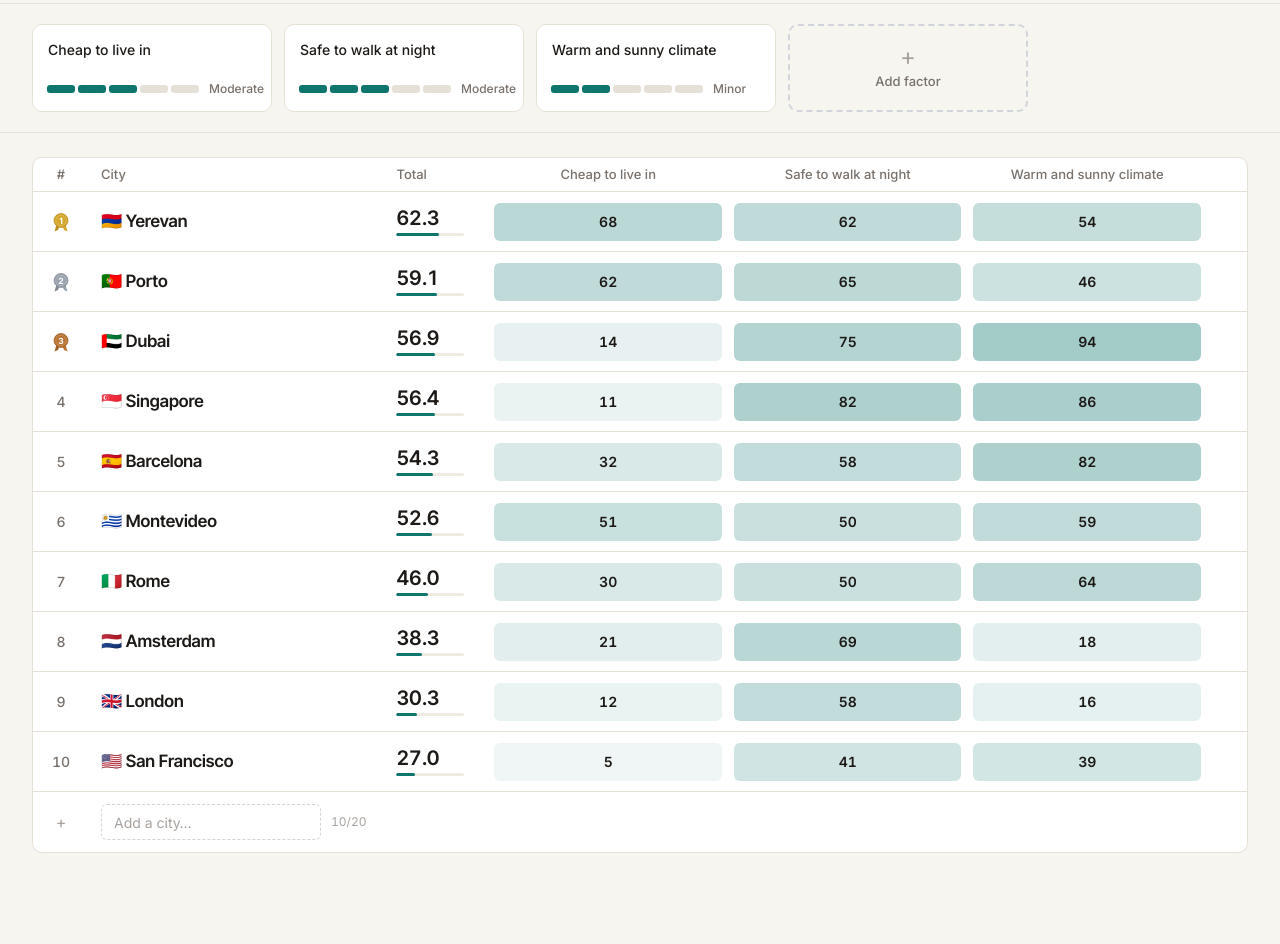
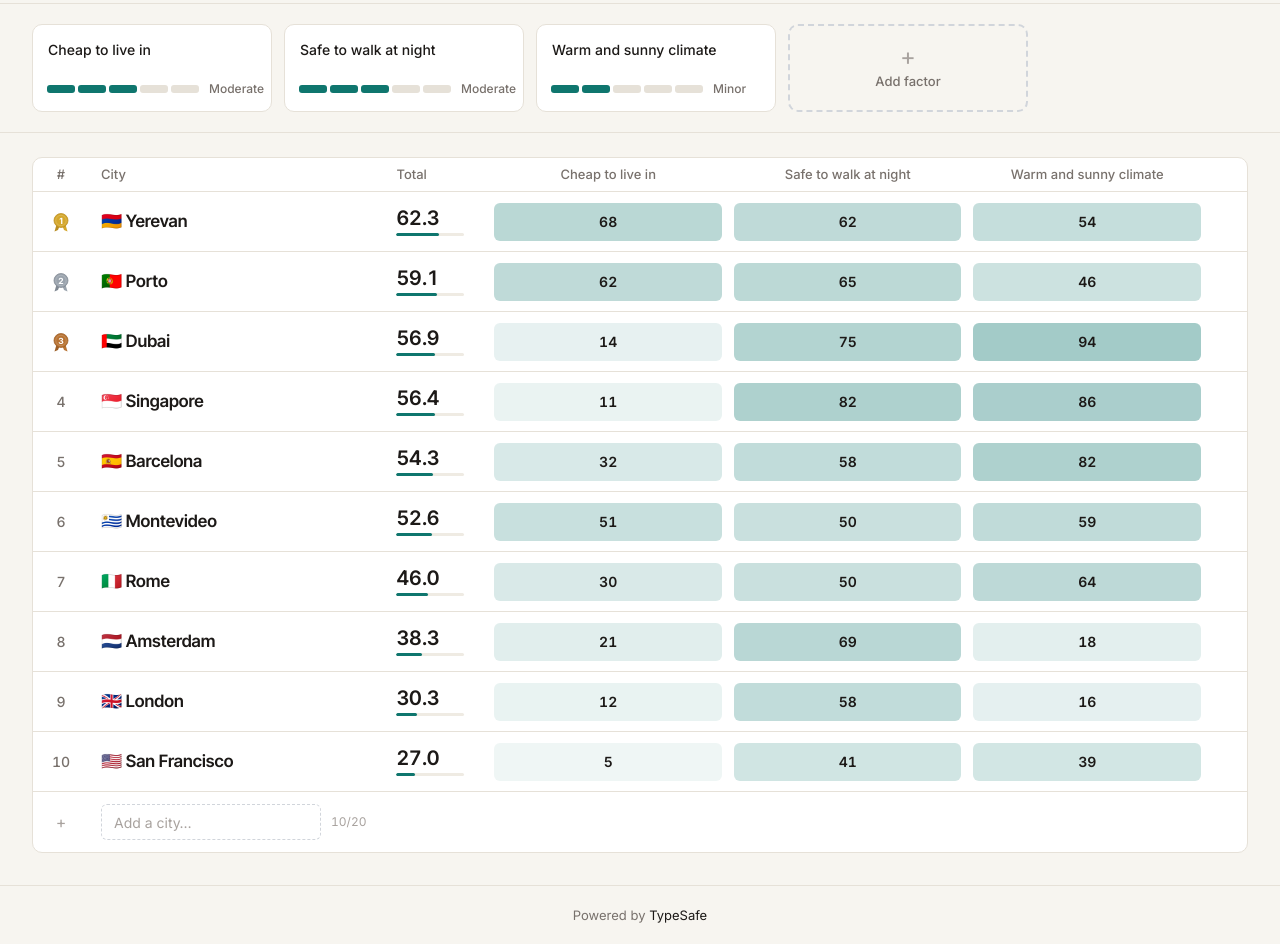
Before and after one commit to foglight-labs/custom-relevance, a Next.js app: page / in a window 1280 px wide. Shown: the part 100-1044 px from the top of the page. Before the commit the page ends 1017 px from the top, so only its background shows below. Built offline with nearby package versions, Linux system fonts and the light colour scheme; no server answers.

Commit message:
Credit TypeSafe in the README and a centered page footer

```diff
--- a/src/app/layout.tsx
+++ b/src/app/layout.tsx
@@ -1,5 +1,6 @@
 import type { Metadata } from "next";
 import { Inter, Inter_Tight } from "next/font/google";
+import { SiteFooter } from "@/components/site-footer";
 import { SiteHeader } from "@/components/site-header";
 import "./globals.css";
 
@@ -23,9 +24,10 @@ export const metadata: Metadata = {
 export default function RootLayout({ children }: LayoutProps<"/">) {
   return (
     <html lang="en" className={`${inter.variable} ${interTight.variable} antialiased`}>
-      <body>
+      <body className="flex min-h-screen flex-col">
         <SiteHeader />
         {children}
+        <SiteFooter />
       </body>
     </html>
   );
--- a/src/components/ranking-table.tsx
+++ b/src/components/ranking-table.tsx
@@ -35,7 +35,7 @@ export function RankingTable({
   const full = rows.length >= maxItems;
 
   return (
-    <main className="overflow-x-auto bg-page px-8 pt-6 pb-16">
+    <main className="flex-1 overflow-x-auto bg-page px-8 pt-6 pb-8">
       <div className="min-w-[960px] overflow-hidden rounded-[10px] border border-hairline bg-panel">
         <div
           className="grid h-[34px] items-center border-b border-hairline text-[13px] font-medium text-muted select-none"
--- /dev/null
+++ b/src/components/site-footer.tsx
@@ -0,0 +1,17 @@
+export function SiteFooter() {
+  return (
+    <footer className="border-t border-hairline bg-page px-8 py-5">
+      <p className="text-center text-[13px] text-muted">
+        Powered by{" "}
+        <a
+          href="https://typesafe.ai"
+          target="_blank"
+          rel="noreferrer"
+          className="text-main transition-opacity hover:opacity-70"
+        >
+          TypeSafe
+        </a>
+      </p>
+    </footer>
+  );
+}
```
Also changed, not shown: 1 other file (tests, documents, lock files or other folders).
